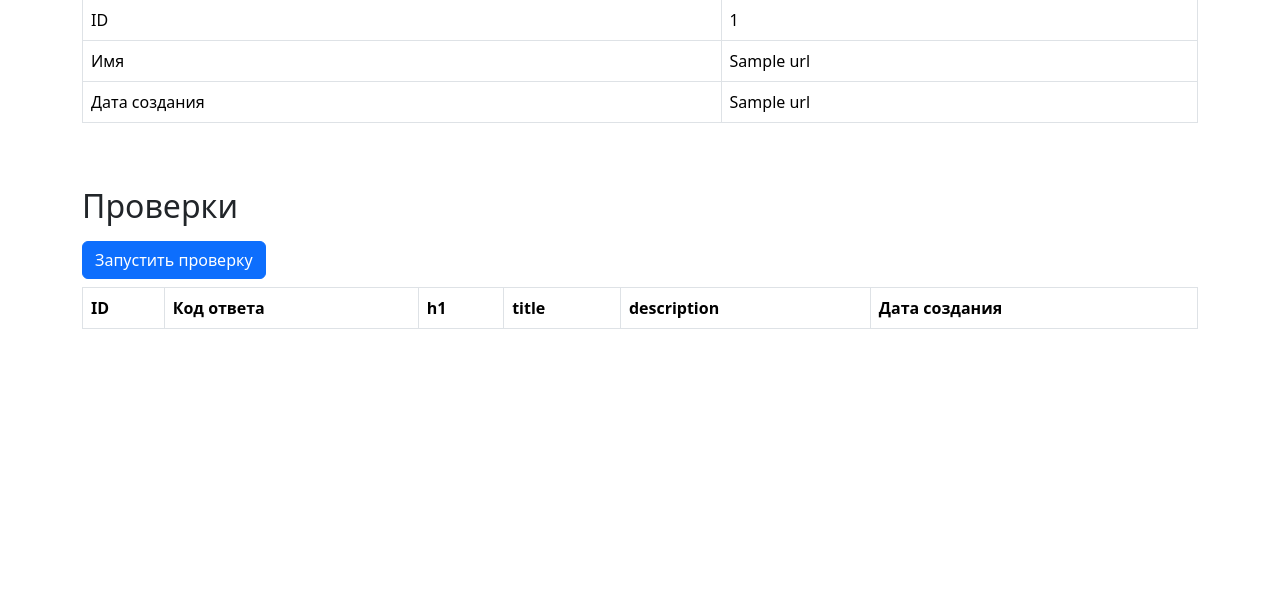
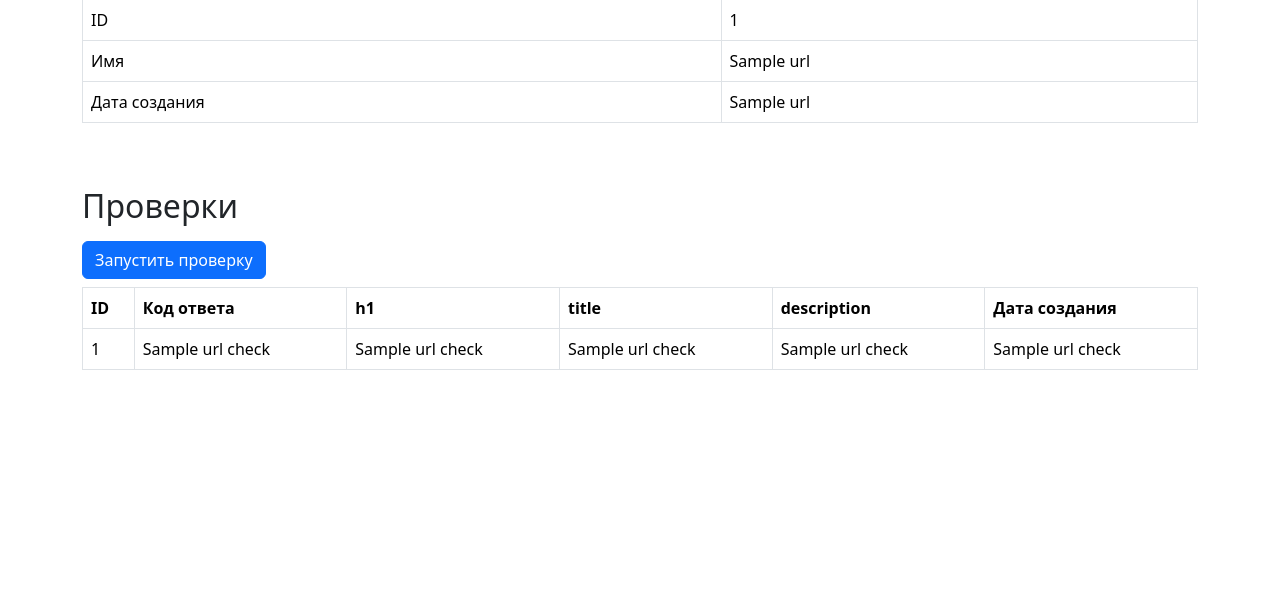
Before and after one commit to Fiklik/Page-Analyzer, a Flask app: page /urls/1 in a window 1280 px wide. Shown: the part 129-739 px from the top of the page. Run offline with Flask 3, Linux system fonts and the light colour scheme; a database or web service that is not in the repository returns one stand-in record (values such as "Sample title"); lists and menus that the app fills with data are empty; some libraries are stand-ins or nearby versions.

Commit message:
completed step 4

```diff
--- a/database.sql
+++ b/database.sql
@@ -1,5 +1,15 @@
 CREATE TABLE IF NOT EXISTS urls (
+    id BIGINT PRIMARY KEY GENERATED ALWAYS AS IDENTITY,
+    name VARCHAR(255) UNIQUE,
+    created_at DATE
+);
+
+CREATE TABLE IF NOT EXISTS url_checks (
     id bigint PRIMARY KEY GENERATED ALWAYS AS IDENTITY,
-    name varchar(255) UNIQUE,
-    created_at date
+    url_id BIGINT REFERENCES urls(id),
+    status_code INTEGER,
+    h1 TEXT,
+    title TEXT,
+    description TEXT,
+    created_at DATE
 );
--- a/page_analyzer/app.py
+++ b/page_analyzer/app.py
@@ -41,7 +41,7 @@ def normalize_url(url):
     return f'{url.scheme}://{url.netloc}'
 
 
-def get_post_id(name):
+def get_site_id(name):
     connection = get_db()
 
     with connection.cursor() as cursor:
@@ -56,7 +56,7 @@ def get_post_id(name):
     return id
 
 
-def get_post_data(id):
+def get_site_data(id):
     connection = get_db()
 
     with connection.cursor() as cursor:
@@ -69,6 +69,20 @@ def get_post_data(id):
     connection.close()
 
     return data
+
+
+def get_site_checks(id):
+    connection = get_db()
+
+    with connection.cursor() as cursor:
+        cursor.execute('''
+            SELECT * FROM url_checks WHERE url_id = %s ORDER BY id DESC;
+        ''', (id,))
+        checks = cursor.fetchall()
+
+    connection.close()
+
+    return checks
 
 
 def does_url_exists(url):
@@ -106,23 +120,23 @@ def post_urls():
 
     if not prompt_data:
         flash('URL обязателен', 'danger')
-        return redirect(url_for('index')), 422
+        return redirect(url_for('index'))
 
     is_valid = validate_url(prompt_data)
 
     if not is_valid:
         flash('Некорректный URL', 'danger')
-        return redirect(url_for('index')), 422
+        return redirect(url_for('index'))
 
     valid_url = normalize_url(prompt_data)
 
     does_exist = does_url_exists(valid_url)
 
     if does_exist:
-        post_id = get_post_id(valid_url)
+        site_id = get_site_id(valid_url)
         flash('Страница уже существует', 'success')
         return redirect(
-            url_for('get_post', id=post_id)), 322
+            url_for('get_site', id=site_id))
     else:
         created_at = datetime.now()
         connection = get_db()
@@ -137,15 +151,15 @@ def post_urls():
         connection.commit()
         connection.close()
 
-    post_id = get_post_id(valid_url)
+    site_id = get_site_id(valid_url)
     flash('Страница успешно добавлена', 'success')
 
     return redirect(
-        url_for('get_post', id=post_id)), 322
+        url_for('get_site', id=site_id))
 
 
 @app.route('/urls', methods=['GET'])
-def get_posts():
+def get_sites():
     data = []
     connection = get_db()
 
@@ -169,17 +183,41 @@ def get_posts():
 
 
 @app.route('/urls/<int:id>', methods=['GET'])
-def get_post(id):
+def get_site(id):
     messages = get_flashed_messages(True)
-    post_data = get_post_data(id)
+    site_data = get_site_data(id)
     site = {
-        'id': post_data[0],
-        'name': post_data[1],
-        'created_at': post_data[2]
+        'id': site_data[0],
+        'name': site_data[1],
+        'created_at': site_data[2]
     }
+
+    checks = get_site_checks(id)
+    print(checks)
 
     return render_template(
         'url.html',
         site=site,
-        messages=messages
+        messages=messages,
+        checks=checks
     )
+
+
+@app.route('/urls/<int:id>/checks', methods=['POST'])
+def url_checks(id):
+    connection = get_db()
+    created_at = datetime.now()
+
+    with connection.cursor() as cursor:
+        cursor.execute('''
+            INSERT INTO url_checks(url_id, created_at)
+            VALUES (%s, %s);
+        ''', (id, created_at,))
+
+    connection.commit()
+    connection.close()
+    flash('Страница успешно проверена', 'success')
+
+    return redirect(
+        url_for('get_site', id=id)
+    )
--- a/page_analyzer/templates/header.html
+++ b/page_analyzer/templates/header.html
@@ -4,7 +4,7 @@
       <div class="navbarNav">
         <ul class="navbar-nav">
           <li class="nav-item">
-            <a href="{{ url_for('get_posts') }}" class="nav-link">Сайты</a>
+            <a href="{{ url_for('get_sites') }}" class="nav-link">Сайты</a>
           </li>
         </ul>
       </div>
--- a/page_analyzer/templates/url.html
+++ b/page_analyzer/templates/url.html
@@ -22,7 +22,7 @@
             </table>
         </div>
         <h2 class="mt-5 mb-3">Проверки</h2>
-        <form action="/urls/1/checks" method="post">
+        <form action="{{ url_for('url_checks', id=site.id) }}" method="post">
             <input type="submit" class="btn btn-primary" value="Запустить проверку">
         </form>
         <div>
@@ -37,7 +37,18 @@
                         <th>Дата создания</th>
                     </tr>
                 </thead>
-                <tbody></tbody>
+                <tbody>
+                    {% for check in checks %}
+                    <tr>
+                        <td>{{ check[0] }}</td>
+                        <td>{{ check[2] }}</td>
+                        <td>{{ check[3] }}</td>
+                        <td>{{ check[4] }}</td>
+                        <td>{{ check[5] }}</td>
+                        <td>{{ check[6] }}</td>
+                    </tr>
+                    {% endfor %}
+                </tbody>
             </table>
         </div>
     </div>
--- a/page_analyzer/templates/urls.html
+++ b/page_analyzer/templates/urls.html
@@ -18,7 +18,7 @@
                     <tr>
                         <td>{{ site[0] }}</td>
                         <td>
-                            <a href="{{ url_for('get_post', id=site[0]) }}">{{ site[1] }}</a>
+                            <a href="{{ url_for('get_site', id=site[0]) }}">{{ site[1] }}</a>
                         </td>
                         <!--<td>{{ site.last_check }}</td>
                         <td>{{ site.response_code }}</td> -->
```
